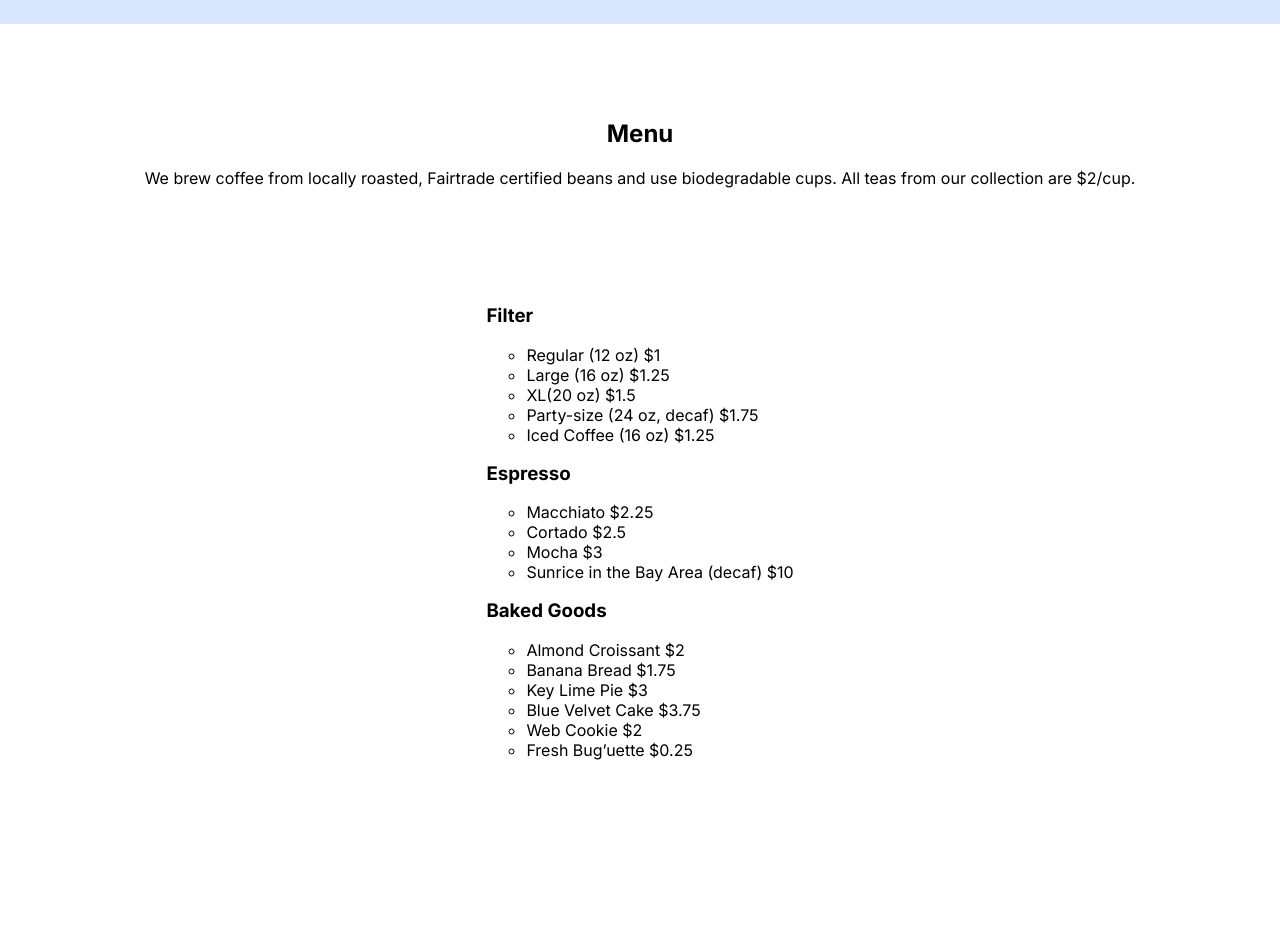
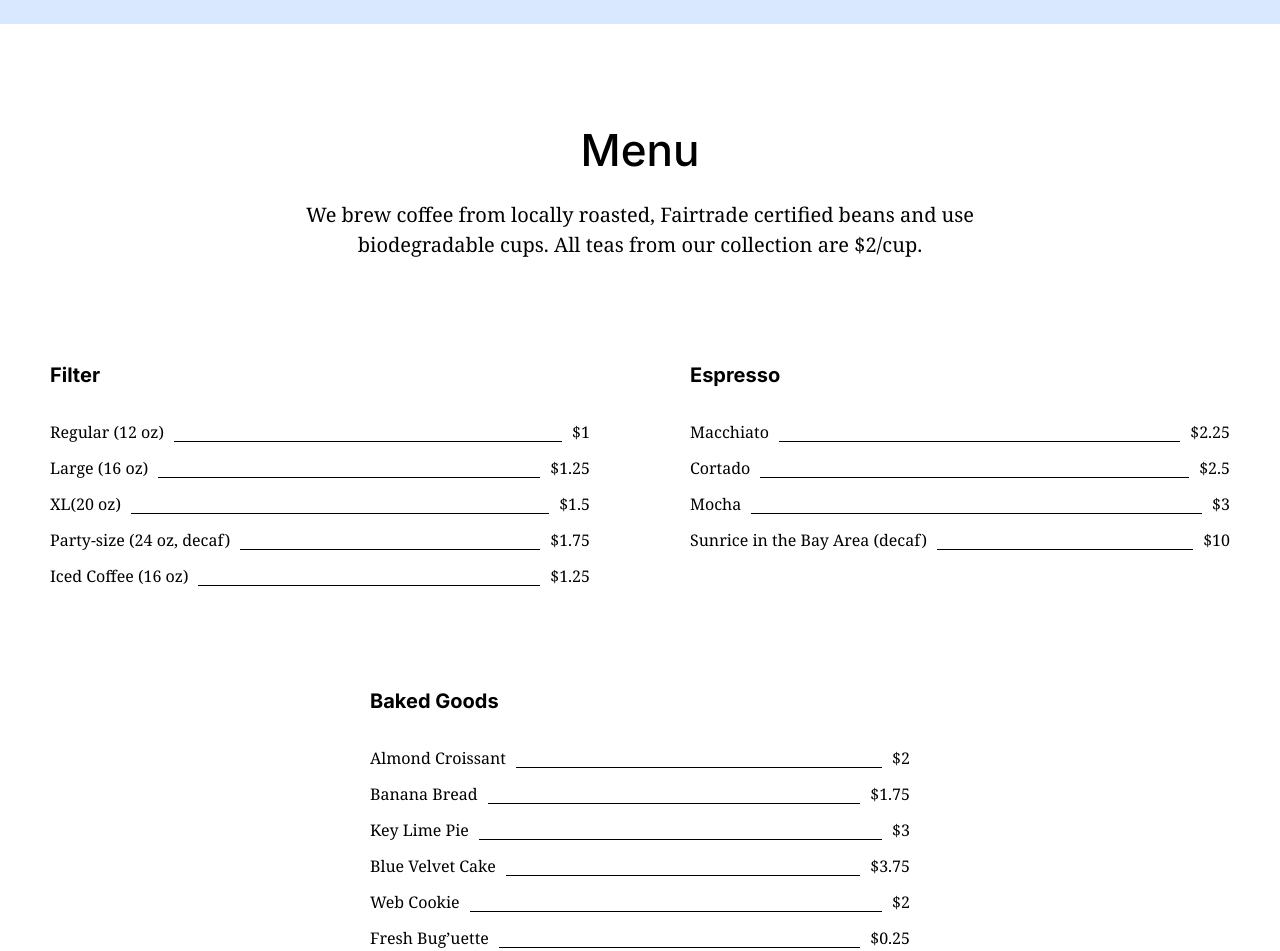
Before and after one commit to Ivan-Morales-A/se_project_coffeeshop, a plain HTML site: page index.html in a window 1280 px wide. Shown: the part 2620-3571 px from the top of the page. Before the commit the page ends 3480 px from the top, so only its background shows below. Drawn offline with Linux system fonts and the light colour scheme.

Commit message:
Updated version of final project sprint 2

```diff
--- /dev/null
+++ b/blocks/card.css
@@ -0,0 +1,39 @@
+.card {
+  width: 540px;
+}
+.card__list {
+  display: flex;
+  padding: 0;
+  margin: 0;
+  flex-direction: column;
+  gap: 16px;
+}
+.card__title {
+  margin: 0 0 32px;
+  font-family: "Inter";
+
+  font-style: normal;
+
+  font-weight: bold;
+
+  font-size: 20px;
+
+  line-height: 30px;
+}
+.card__list-item {
+  display: flex;
+  gap: 10px;
+  font-family: "Noto Serif";
+
+  font-style: normal;
+
+  font-weight: normal;
+
+  font-size: 16px;
+
+  line-height: 20px;
+}
+.card__list-divider {
+  flex-grow: 1;
+  border-bottom: 1px solid black;
+}
--- a/blocks/menu.css
+++ b/blocks/menu.css
@@ -7,12 +7,36 @@
 
 .menu__title {
   margin: 0 0 24px;
+  font-family: "Inter";
+
+  font-style: normal;
+
+  font-weight: 500;
+
+  font-size: 44px;
+
+  line-height: 52px;
 }
 .menu__subtitle {
   margin: 0 0 100px;
+  font-family: "Noto Serif";
+
+  font-style: normal;
+
+  font-weight: normal;
+
+  font-size: 20px;
+
+  line-height: 30px;
+  max-width: 780px;
+  text-align: center;
 }
 .menu__card {
   margin: 0;
   padding: 0;
   list-style-type: none;
+  display: flex;
+  flex-wrap: wrap;
+  gap: 100px;
+  justify-content: center;
 }
--- a/pages/index.css
+++ b/pages/index.css
@@ -6,5 +6,6 @@
 @import url(../blocks/form.css);
 @import url(../blocks/reservation.css);
 @import url(../blocks/menu.css);
+@import url(../blocks/card.css);
 .footer {
 }
```
